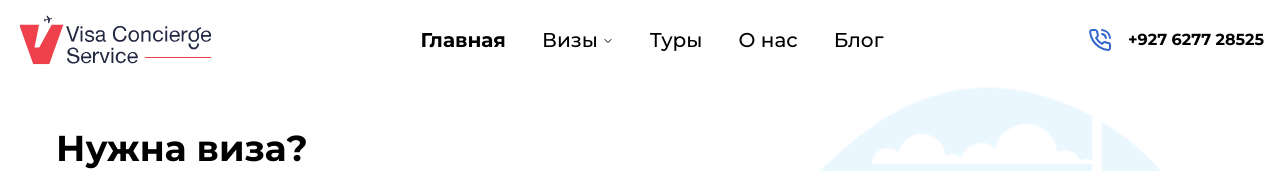
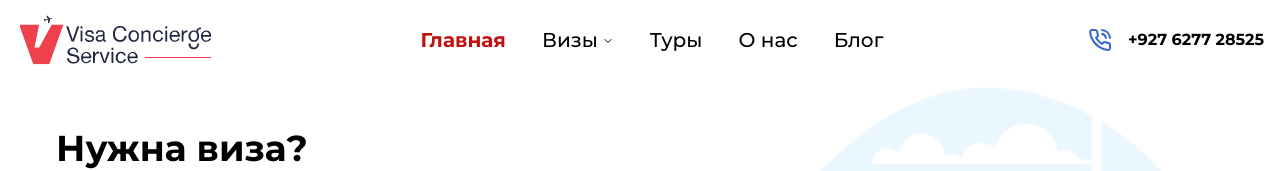
Before and after one commit to KirillUnited/eurostarvisa, a Next.js app: page / in a window 1280 px wide. Shown: the top 171 px of the page. Built offline with nearby package versions, Linux system fonts and the light colour scheme.

Commit message:
Update Navbar links

```diff
--- a/src/components/shared/header/navbar.tsx
+++ b/src/components/shared/header/navbar.tsx
@@ -52,7 +52,7 @@ const Navbar = ({ variant, enableSubmenu }: NavbarType) => {
                                     "p-0 bg-transparent data-[state=open]:bg-muted h-auto focus:bg-transparent focus:text-foreground",
                                     menuLinkStyle({ variant }),
                                     {
-                                        "font-bold": variant == 'primary' && isActive,
+                                        "font-bold text-link": variant == 'primary' && isActive,
                                     },
                                 )}>
                                     {link.label}
@@ -93,7 +93,7 @@ const Navbar = ({ variant, enableSubmenu }: NavbarType) => {
                                     className={cn(
                                         menuLinkStyle({ variant }),
                                         {
-                                            "font-bold": variant == 'primary' && isActive,
+                                            "font-bold text-link": variant == 'primary' && isActive,
                                         },
                                     )}
                                 >
```
